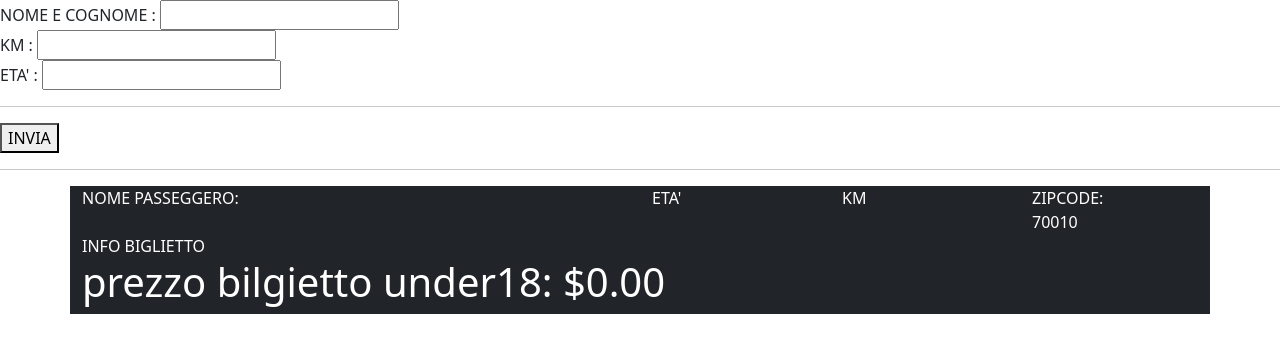
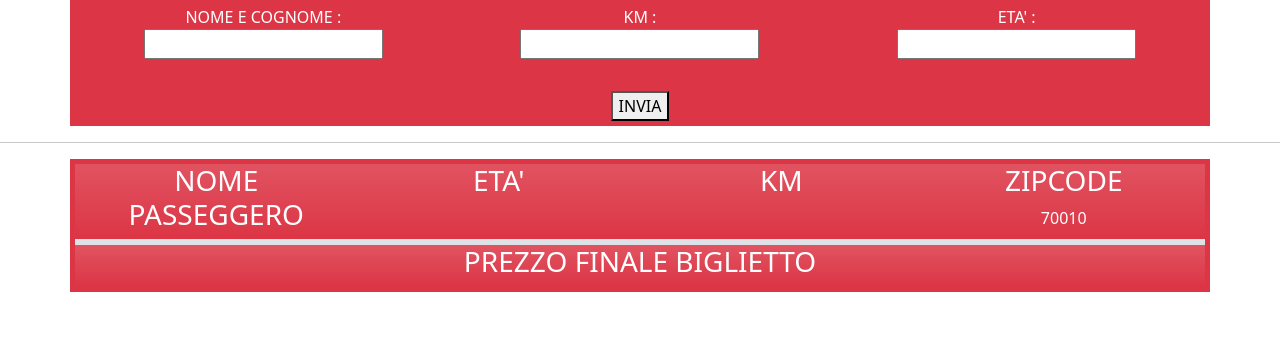
Before and after one commit to Nicola-Campagna/2-js-biglietto-treno-form, a plain HTML site: page index.html in a window 1280 px wide. Both pictures are taken after a click on the button "INVIA". Drawn offline with nearby package versions, Linux system fonts and the light colour scheme.

Commit message:
add style whit bootstrap

```diff
--- a/index.html
+++ b/index.html
@@ -16,55 +16,71 @@
 </head>
 
 <body>
-    <form action="">
-        <!-- nome e cognome passeggero -->
-        <div>
-            NOME E COGNOME :
-            <input type="text" name="user" id="user">
+    <form action="" class="container text-white border border-5 border-danger bg-danger">
+        <div class="row">
+            <div class="col-4 text-center">
+                <!-- nome e cognome passeggero -->
+                NOME E COGNOME : <br>
+                <input type="text" name="user" id="user">
+            </div>
+            <div class="col-4 text-center">
+                <!-- km da percorrere -->
+                KM : <br>
+                <input type="number" id="km" name="km">
+            </div>
+            <div class="col-4 text-center">
+                <!-- età passeggero -->
+                ETA' : <br>
+                <input type="number" id="age" name="age">
+            </div>
+            <div class="w-100 py-3"></div>
+            <div class="col-12 text-center">
+                <button type="button" id="btn">INVIA</button>
+            </div>
+
         </div>
-        <!-- km da percorrere -->
-        <div>
-            KM :
-            <input type="number" id="km" name="km">
-        </div>
-        <!-- età passeggero -->
-        <div>
-            ETA' :
-            <input type="number" id="age" name="age">
-        </div>
-        <hr>
+    </form>
 
-        <button type="button" id="btn">INVIA</button>
-
-    </form>
     <hr>
 
-
-    <div class="container">
+    <div class="container border border-5 border-danger">
         <div class="row">
-            <div class="col-12 bg-dark text-white">
-                <div class="row">
-
-                    <div class="col-6">
-                        NOME PASSEGGERO:
-                        <span id="userValue"></span>
+            <div class="col-12 text-white text-center">
+                <div class="row bg-danger bg-gradient">
+                    <div class="col-3" id="userValue">
+                        <h3>
+                            NOME PASSEGGERO
+                            <!-- nome e cognome generato in js -->
+                        </h3>
                     </div>
-                    <div class="col-2">ETA'
-                        <span id="ageValue"></span>
+                    <div class="col-3" id="ageValue">
+                        <h3>
+                            ETA'
+                            <!-- età inserita con js -->
+                        </h3>
                     </div>
-                    <div class="col-2" id="kmValue">KM</div>
-                    <div class="col-2">ZIPCODE: <br> 70010
+                    <div class="col-3" id="kmValue">
+                        <h3>
+                            KM
+                            <!-- km inseriti con js -->
+                        </h3>
                     </div>
-                    <div class="col-12">
-                        <div>
-                            INFO BIGLIETTO
-                            <h1 id="ticket">
-                                <!-- prezzo biglietto gnerato in js -->
-                            </h1>
-                        </div>
-
+                    <div class="col-3">
+                        <h3>
+                            ZIPCODE
+                        </h3>
+                        70010
                     </div>
                 </div>
+            </div>
+        </div>
+        <div class="row border border-3 bg-secondary "></div>
+        <div class="row bg-danger bg-gradient">
+            <div class="col-12 d-flex justify-content-center">
+                <h3 id="ticket" class="text-center text-white">
+                    PREZZO FINALE BIGLIETTO <br>
+                    <!-- prezzo biglietto gnerato in js -->
+                </h3>
             </div>
         </div>
     </div>
--- a/main.js
+++ b/main.js
@@ -1,18 +1,20 @@
-
-
+// AL CLICK SUL BOTTONE SUCCEDE QUESTO:
 btn.addEventListener(
     "click",
+    // funzione anonima
     function () {
-        // nome e cognome utente
+        // input nome e cognome utente
         const userNameSurname = document.getElementById("user");
-        // km da percorrere
+
+        // input km da percorrere
         const userKmEl = document.getElementById("km");
         // console.log(userKmEl.value);
 
-        // età passeggero
+        // input età passeggero
         const userAgeEl = document.getElementById("age");
         // console.log(userAgeEl.value);
 
+        // slot nel DOM per stampare il ticket finale
         const prezzoBigliettoEl = document.getElementById("ticket");
 
         // prezzo per km
@@ -21,41 +23,63 @@ btn.addEventListener(
         // ticket finale
         let ticket; //qui vale 0
 
-        // const ageValue = document.getElementById("eta");
-        // ageValue.innerHTML = userAgeEl.value;
-
 
         // GENERA PREZZO BIGLIETTO
 
         // SE MINORE DI 18 ANNI SCONTO DEL 20%
-        if (userAgeEl.value < 18) {
+        if (userAgeEl.value < 18 &&
+            !isNaN(userAgeEl.value) &&
+            userAgeEl.value > 0 &&
+            !isNaN(userKmEl.value) &&
+            userKmEl.value > 0
+        ) {
             ticket = ((price * userKmEl.value) * 20 / 100).toFixed(2);
             // console.log("under18: " + ticket);
-            prezzoBigliettoEl.innerHTML = "prezzo bilgietto under18: $" + ticket;
-
+            prezzoBigliettoEl.innerHTML += "under18: $" + ticket;
         }
         // ALTRIMENTI SE OVER 65 SCONTO DEL 40%
-        else if (userAgeEl.value > 65) {
+        else if (userAgeEl.value > 65 &&
+            !isNaN(userAgeEl.value) &&
+            userAgeEl.value > 0 &&
+            !isNaN(userKmEl.value) &&
+            userKmEl.value > 0
+        ) {
             ticket = ((price * userKmEl.value) * 40 / 100).toFixed(2);
             // console.log("over65: " + ticket);
-            prezzoBigliettoEl.innerHTML = "prezzo bilgietto over65: $" + ticket;
+            prezzoBigliettoEl.innerHTML += "over65: $" + ticket;
         }
         // ALTRIMENTI PREZZO PIENO
-        else {
+        else if (
+            !isNaN(userAgeEl.value) &&
+            userAgeEl.value > 0 &&
+            !isNaN(userKmEl.value) &&
+            userKmEl.value > 0
+        ) {
             ticket = (price * userKmEl.value).toFixed(2);
             // console.log("prezzo pieno: " + ticket);
-            prezzoBigliettoEl.innerHTML = "prezzo bilgietto pieno: $" + ticket;
+            prezzoBigliettoEl.innerHTML += "pieno: $" + ticket;
         }
+        else {
+            alert("VALORI INSERITI NON VALIDI");
+        }
+
+
 
         // STAMPIAMO I DATI INSERITI DALL'UTENTE NEL DOM ( COME UN BIGLIETTO )
 
         // km
         const userKmValueEl = document.getElementById("kmValue");
-        userKmValueEl.innerHTML += userKmEl.value;
+        if (!isNaN(userKmEl.value) &&
+            userKmEl.value > 0) {
+            userKmValueEl.innerHTML += userKmEl.value;
+        }
 
         // età
         const userAgeValueEl = document.getElementById("ageValue");
-        userAgeValueEl.innerHTML += userAgeEl.value;
+        if (!isNaN(userAgeEl.value) &&
+            userAgeEl.value > 0) {
+            userAgeValueEl.innerHTML += userAgeEl.value;
+        }
 
         // nome e cognome
         const userNameSurnameValueEl = document.getElementById("userValue");
```
